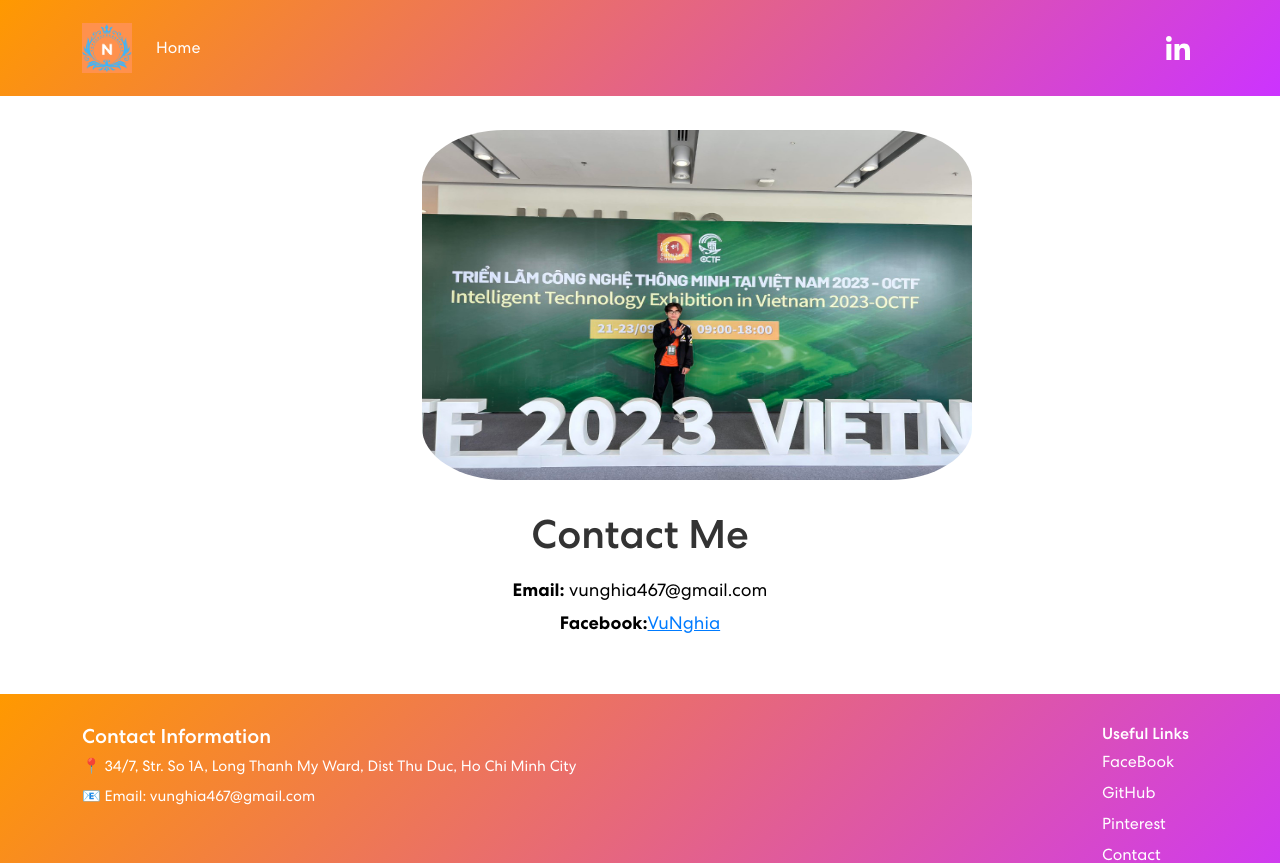
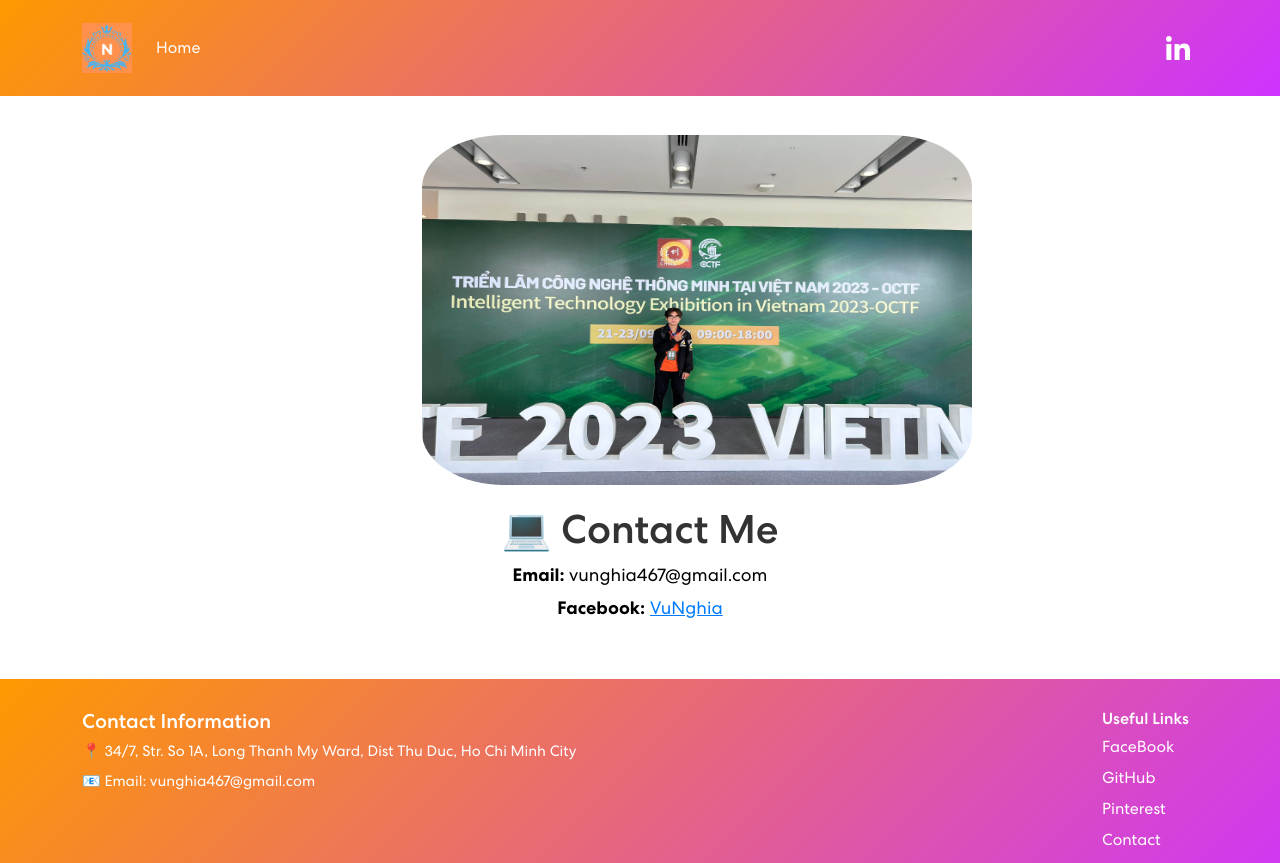
Before and after one commit to anhemlam648/ProfileView, a React (Vite) app: page /contact in a window 1280 px wide. Shown: the top 863 px of the page. Built offline with nearby package versions, Linux system fonts and the light colour scheme.

Commit message:
UpdateContact

```diff
--- a/src/components/Contact.jsx
+++ b/src/components/Contact.jsx
@@ -12,8 +12,9 @@
 
 const contactHeaderStyle = {
   textAlign: 'center',
-  marginTop: '20px',
+  marginTop: '10px',
   color: '#333',
+  marginBottom: '-10px',
 };
 
 const contactInfoStyle = {
@@ -27,12 +28,22 @@
   color: '#000000',
 };
 
+const contactInfoParagraphStyle1 = {
+  marginBottom: '10px',
+  textAlign: 'center',
+  color: '#000000',
+  display: 'flex',
+  justifyContent: 'center',
+  alignItems: 'center',
+};
+
 const contactInfoLinkStyle = {
   color: '#007bff',
+  marginLeft: '5px',
 };
 
 const imageStyle = {
-  marginTop: '50px',
+  marginTop: '55px',
   marginLeft: '55px',
   marginBottom: '10px',
   width: '550px',
@@ -52,17 +63,16 @@
               style={imageStyle}
               alt="Profile Image"
             />
-            <h1 style={contactHeaderStyle}>Contact Me</h1>
+            <h1 style={contactHeaderStyle}>💻 Contact Me</h1>
             <div style={contactInfoStyle}>
               <p style={contactInfoParagraphStyle}><strong>Email:</strong> vunghia467@gmail.com</p>
-              <p style={contactInfoParagraphStyle}>
+              <p style={contactInfoParagraphStyle1}>
                 <strong>Facebook:</strong>
                 <a
                   href="https://www.facebook.com/vu.nghia.18062"
                   target="_blank"
                   rel="noopener noreferrer"
-                  style={contactInfoLinkStyle}
-                >
+                  style={contactInfoLinkStyle}>
                   VuNghia
                 </a>
               </p>
```
